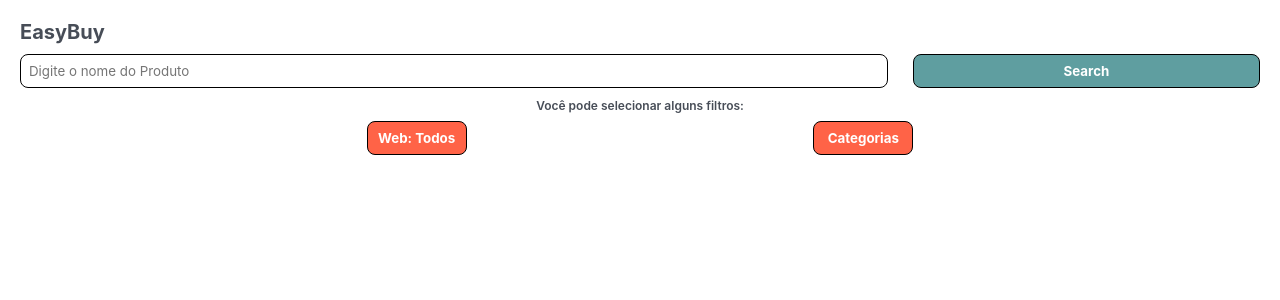
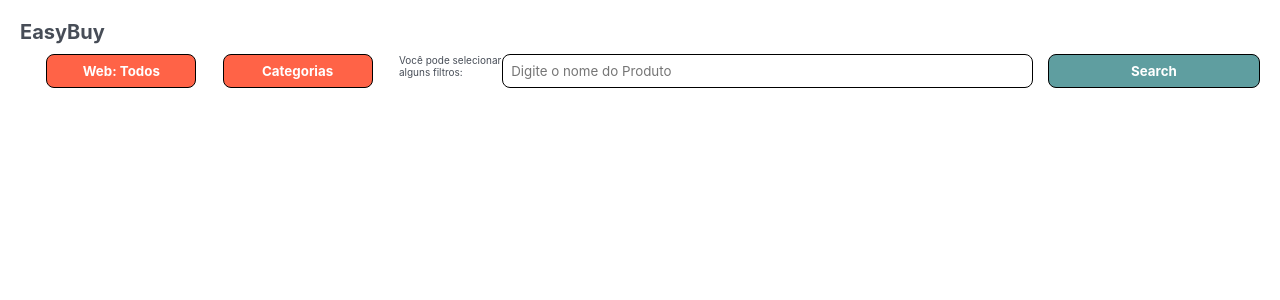
Before and after one commit to claudiocassimiro/product-search-engine-app, a Next.js app: page / in a window 1280 px wide. Shown: the top 300 px of the page. Built offline with nearby package versions, Linux system fonts and the light colour scheme.

Commit message:
feat: remove unused styles and implements medias

```diff
--- a/src/components/FiltersAndSearchResults/styles.module.css
+++ b/src/components/FiltersAndSearchResults/styles.module.css
@@ -32,13 +32,6 @@
   width: 28%;
 }
 
-.alertText {
-  text-align: center;
-  margin-bottom: 0.8rem;
-  font-size: 1.2rem;
-  font-weight: 600;
-}
-
 .containerDropDown {
   display: flex;
   justify-content: space-evenly;
@@ -51,3 +44,27 @@
   background-color: tomato;
   font-weight: 700;
 }
+
+@media (min-width: 768px) {
+  .containerFiltersAndSearchBar {
+    flex-direction: row-reverse;
+    max-width: 144rem;
+    margin: 0 auto;
+  }
+
+  .containerDropDown {
+    width: 50%;
+  }
+}
+
+@media (min-width: 1020px) {
+  .dropdownButton {
+    min-width: 15rem;
+  }
+}
+
+@media (min-width: 1440px) {
+  .dropdownButton {
+    min-width: 20rem;
+  }
+}
```
